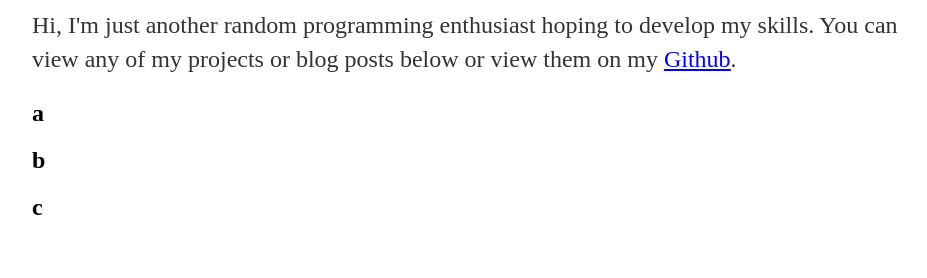
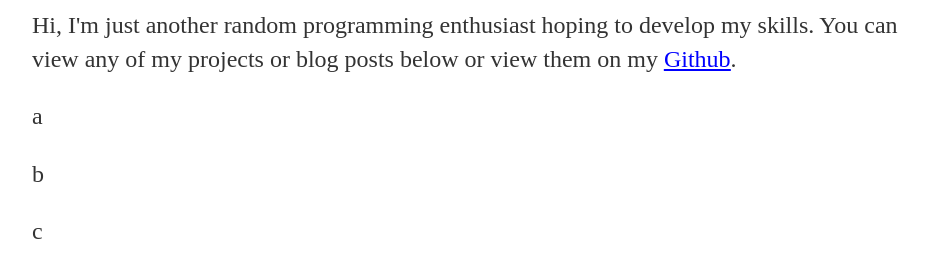
Before and after one commit to Guitarband/testwebsiteGuitarband.github.io, a Jekyll site: the page index.html, which Jekyll copies as it is, in a window 1280 px wide. Shown: the part 129-407 px from the top of the page, without its empty margins (160-1087 px from the left). Built offline with Jekyll 4.4.1, drawn with Linux system fonts in a browser that asks for light colours.

Commit message:
Update index.html

```diff
--- a/index.html
+++ b/index.html
@@ -25,9 +25,9 @@
 		</div>
 		<p>Hi, I'm just another random programming enthusiast hoping to develop my skills. You can view any of my projects or blog posts below or view them on my <a href="https://github.com/Guitarband/" target="_blank"><u>Github</u></a>.</p>
 
-		<h2>a</h2>
-		<h2>b</h2>
-		<h2>c</h2>
+		<p>a</p>
+		<p>b</p>
+		<p>c</p>
 			<ul>
 				<!--<li><a href="http://guitarband.github.io/random-game/" target="_blank">Click here to play my first (attempt at a) game!</a></li>
 				-->
```
